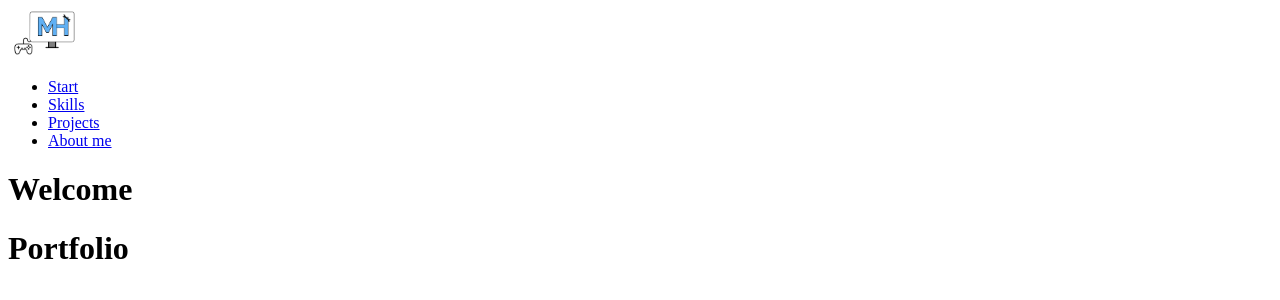
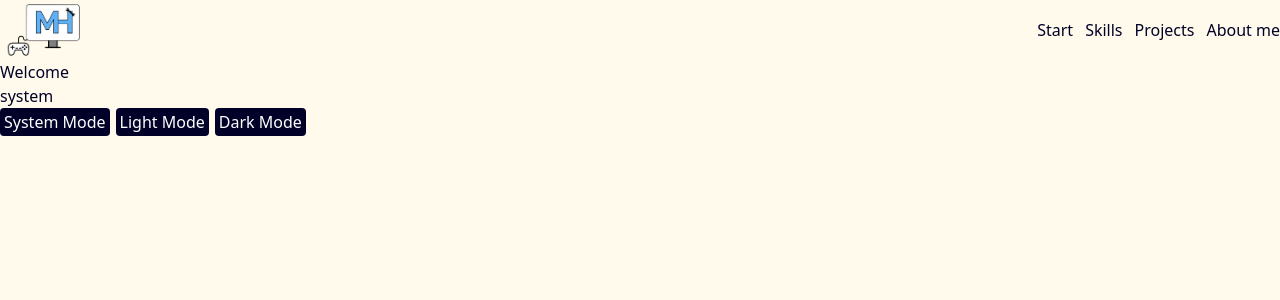
Before and after one commit to MarcoHilliges/Portfolio_2025, a Nuxt app: page / in a window 1280 px wide. Shown: the top 300 px of the page. Built offline with nearby package versions, Linux system fonts and the light colour scheme.

Commit message:
added tailwind

```diff
--- /dev/null
+++ b/app/assets/styles/general.scss
@@ -0,0 +1,3 @@
+body {
+  @apply bg-page text-primary dark:bg-pageDark dark:text-primary-light;
+}
--- a/app/components/TopNav/Navigation.vue
+++ b/app/components/TopNav/Navigation.vue
@@ -3,7 +3,7 @@ const { t } = useI18n()
 </script>
 
 <template>
-    <ul>
+    <ul class="flex gap-12">
         <li><NuxtLink to="/">{{ t("portfolio.start") }}</NuxtLink></li>
         <li><NuxtLink to="/skills">{{ t("portfolio.skills") }}</NuxtLink></li>
         <li><NuxtLink to="/projects">{{ t("portfolio.projects") }}</NuxtLink></li>
--- a/app/components/TopNav/TopNav.vue
+++ b/app/components/TopNav/TopNav.vue
@@ -1,12 +1,23 @@
 <script lang="ts" setup>
-import Navigation from './Navigation.vue';
+import Navigation from "./Navigation.vue";
 
 const { t } = useI18n();
 </script>
 
 <template>
-  <div>
-    <img src="~/assets/images/logo.png" alt="Logo" height="50" />
+  <div class="flex items-center justify-between">
+    <img
+      class="h-[60px] dark:hidden"
+      src="~/assets/images/logo.png"
+      alt="Logo"
+    />
+    <img
+      class="h-[60px] hidden dark:block"
+      src="~/assets/images/logo-dark.png"
+      alt="Logo"
+    />
     <Navigation />
   </div>
 </template>
+
+<style></style>
--- a/app/pages/index.vue
+++ b/app/pages/index.vue
@@ -1,15 +1,86 @@
 <script lang="ts" setup>
-const { t } = useI18n()
+type ThemeMode = "light" | "dark" | "system";
+
+const { t } = useI18n();
 
 useHead({
   title: t("portfolio.portfolio"),
-})
+});
+
+const systemIsDarkMode = computed(() => {
+  return (
+    window.matchMedia &&
+    window.matchMedia("(prefers-color-scheme: dark)").matches
+  );
+});
+
+const themeModeInLocalStorage = ref(getThemeModeFromLocalStorage());
+
+onMounted(() => {
+  setThemeModeToDocument(themeModeInLocalStorage.value);
+});
+
+function toggleThemeMode(value: ThemeMode) {
+  setThemeModeInLocalStorage(value);
+  themeModeInLocalStorage.value = value;
+}
+
+function getThemeModeFromLocalStorage(): ThemeMode {
+  const themeFromStorage = localStorage.getItem("theme");
+  return themeFromStorage === "light" ||
+    themeFromStorage === "dark" ||
+    themeFromStorage === "system"
+    ? themeFromStorage
+    : "system";
+}
+
+function setThemeModeInLocalStorage(value: ThemeMode) {
+  localStorage.setItem("theme", value);
+}
+
+function setThemeModeToDocument(value: ThemeMode) {
+  if (value === "dark") {
+    document.documentElement.classList.add("dark");
+  } else if (value === "light") {
+    document.documentElement.classList.remove("dark");
+  } else if (value === "system" && systemIsDarkMode.value) {
+    document.documentElement.classList.add("dark");
+  } else {
+    document.documentElement.classList.remove("dark");
+  }
+}
+
+watch(themeModeInLocalStorage, (newValue) => {
+  setThemeModeToDocument(newValue);
+});
 </script>
 
 <template>
-  <div>
+  <div class="">
     <TopNav />
     <h1>{{ t("common.welcome") }}</h1>
-    <h1>{{ t("portfolio.portfolio") }}</h1>
+
+    <h1>{{ themeModeInLocalStorage }}</h1>
+
+    <div class="flex gap-6">
+      <button
+        @click="toggleThemeMode('system')"
+        class="px-4 py-2 bg-primary text-white rounded"
+      >
+        System Mode
+      </button>
+      <button
+        @click="toggleThemeMode('light')"
+        class="px-4 py-2 bg-primary text-white rounded"
+      >
+        Light Mode
+      </button>
+      <button
+        @click="toggleThemeMode('dark')"
+        class="px-4 py-2 bg-primary text-white rounded"
+      >
+        Dark Mode
+      </button>
+    </div>
   </div>
 </template>
--- a/nuxt.config.ts
+++ b/nuxt.config.ts
@@ -4,7 +4,13 @@ export default defineNuxtConfig({
   components: true,
   devtools: { enabled: true },
 
-  modules: ["@nuxt/eslint", "@nuxtjs/robots", "@nuxtjs/i18n", "@nuxt/image"],
+  modules: [
+    "@nuxt/eslint",
+    "@nuxtjs/robots",
+    "@nuxtjs/i18n",
+    "@nuxt/image",
+    "@nuxtjs/tailwindcss",
+  ],
 
   i18n: {
     vueI18n: "./i18n.config.ts",
@@ -19,4 +25,9 @@ export default defineNuxtConfig({
       cookieKey: "i18n_redirected",
     },
   },
+
+  css: ["~/assets/styles/general.scss"],
+  tailwindcss: {
+    exposeConfig: true,
+  },
 });
--- a/package.json
+++ b/package.json
@@ -21,6 +21,8 @@
     "vue-router": "^4.5.1"
   },
   "devDependencies": {
+    "@nuxtjs/tailwindcss": "^6.14.0",
+    "sass-embedded": "^1.93.2",
     "typescript": "^5.9.3"
   }
 }
--- /dev/null
+++ b/tailwind.config.ts
@@ -0,0 +1,109 @@
+function pxToRem(px: number, base = 16) {
+  return (1 / base) * px + "rem";
+}
+
+module.exports = {
+    darkMode: 'selector',
+  fontFamily: {
+    sans: ["Poppins", "sans-serif"],
+  },
+  content: [],
+  theme: {
+    container: {
+      center: true,
+    },
+    extend: {
+      zIndex: {
+        "1": "1",
+      },
+      colors: {
+        page: "#fffaeb",
+        pageDark: "#00000d",
+
+        primary: {
+          DEFAULT: "#010029",
+          light: "#f0f0f0",
+        },
+        secondary: {
+          DEFAULT: "#1489FE",
+        },
+        paragraph: {
+          DEFAULT: "#84869C",
+        },
+        success: {
+          DEFAULT: "#15D3A5",
+        },
+        warning: {
+          DEFAULT: "#EB7F00",
+        },
+        error: {
+          DEFAULT: "#E51F2B",
+        },
+        border: {
+          DEFAULT: "#D5D5E2",
+        },
+        inputs: {
+          DEFAULT: "#484962",
+        },
+      },
+      fontSize: {
+        h1: pxToRem(34),
+        h2: pxToRem(18),
+        h3: pxToRem(16),
+        h4: pxToRem(12),
+        p: pxToRem(12),
+        8: pxToRem(8),
+        9: pxToRem(9),
+        10: pxToRem(10),
+        11: pxToRem(11),
+        12: pxToRem(12),
+        13: pxToRem(13),
+        14: pxToRem(14),
+        15: pxToRem(15),
+        16: pxToRem(16),
+        18: pxToRem(18),
+        20: pxToRem(20),
+        22: pxToRem(22),
+        24: pxToRem(24),
+        26: pxToRem(26),
+        28: pxToRem(28),
+        30: pxToRem(30),
+        34: pxToRem(34),
+        48: pxToRem(48),
+      },
+      spacing: {
+        0: 0,
+        1: pxToRem(1),
+        2: pxToRem(2),
+        3: pxToRem(3),
+        4: pxToRem(4),
+        5: pxToRem(5),
+        6: pxToRem(6),
+        7: pxToRem(7),
+        8: pxToRem(8),
+        9: pxToRem(9),
+        10: pxToRem(10),
+        12: pxToRem(12),
+        13: pxToRem(13),
+        14: pxToRem(14),
+        16: pxToRem(16),
+        18: pxToRem(18),
+        20: pxToRem(20),
+        22: pxToRem(22),
+        24: pxToRem(24),
+        26: pxToRem(26),
+        28: pxToRem(28),
+        30: pxToRem(30),
+        32: pxToRem(32),
+        34: pxToRem(34),
+        36: pxToRem(36),
+        38: pxToRem(38),
+        40: pxToRem(40),
+        44: pxToRem(44),
+        48: pxToRem(48),
+        60: pxToRem(60),
+      },
+    },
+  },
+  plugins: [],
+};
```
Also changed, not shown: 1 other file (tests, documents, lock files or other folders).
